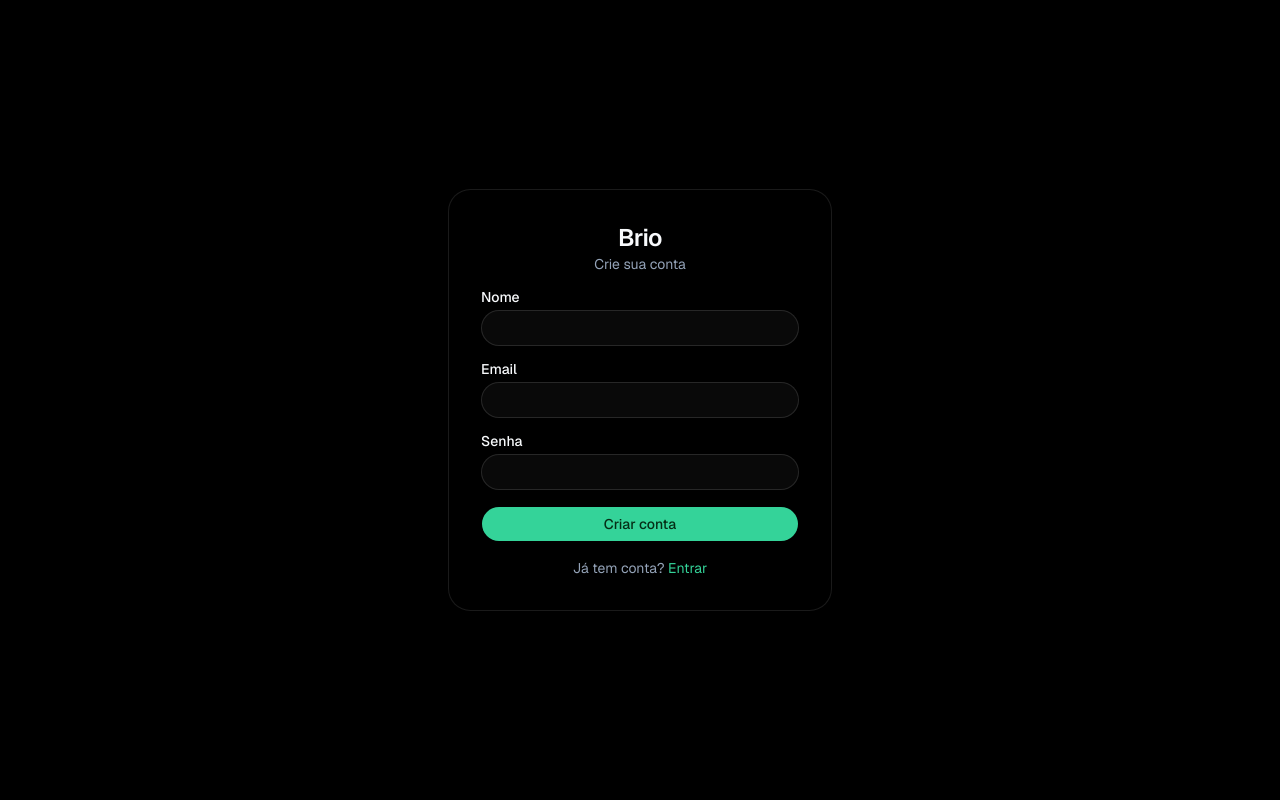
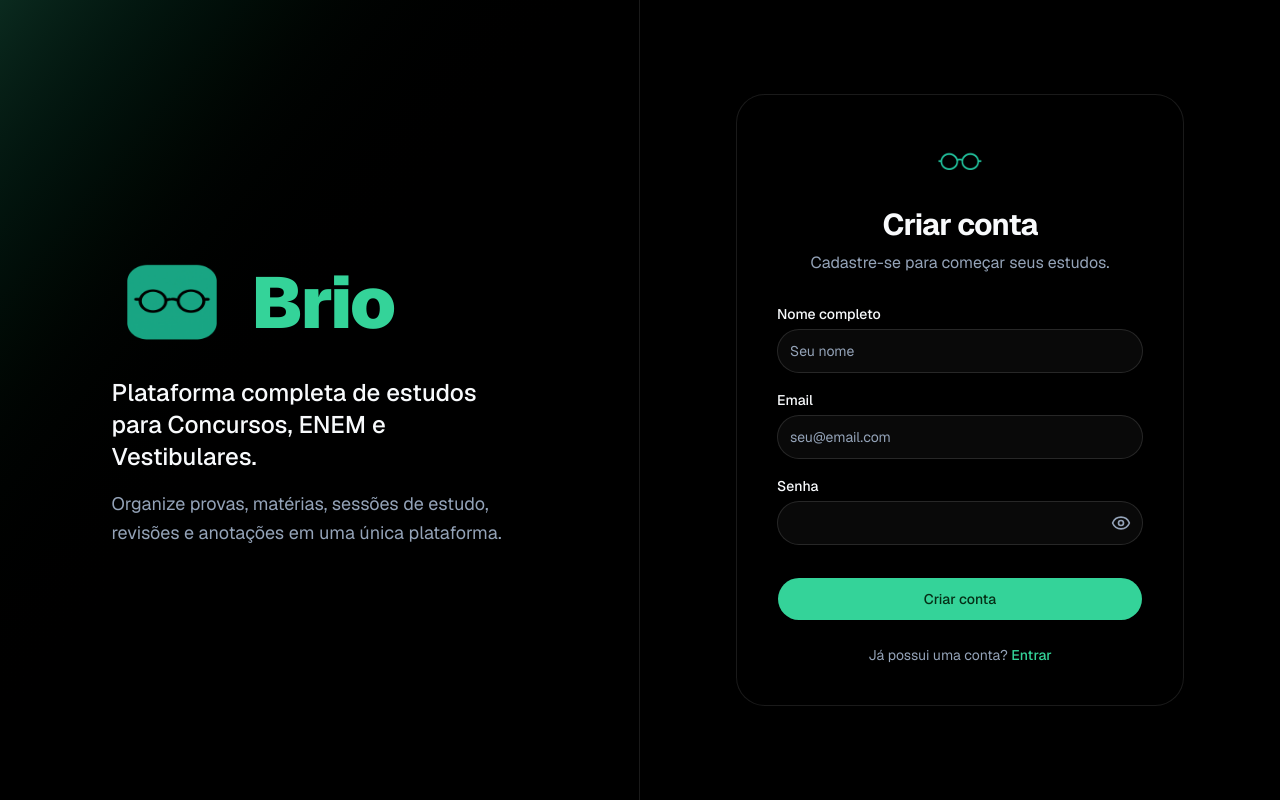
Before and after one commit to josephgabriel/Brio, a React (Vite) app in the folder brio-frontend/: page /registro in a window 1280 px wide. Built offline with nearby package versions, Linux system fonts and the light colour scheme.

Commit message:
melhorias nas telas de redefinição de senha e cadastro

```diff
--- a/brio-frontend/src/pages/EsqueciSenhaPage.tsx
+++ b/brio-frontend/src/pages/EsqueciSenhaPage.tsx
@@ -1,54 +1,122 @@
 import { type FormEvent, useState } from "react"
+import { Link } from "react-router-dom"
+import { useMutation } from "@tanstack/react-query"
+import { useForceDarkMode } from "@/hooks/useForceDarkMode"
+import logo3 from "@/assets/logo3.png"
+import logo2 from "@/assets/logo2.png"
 
 import { Button } from "@/components/ui/button"
 import { Input } from "@/components/ui/input"
 import { Label } from "@/components/ui/label"
 import { solicitarRedefinicaoSenha } from "@/features/auth/auth-api"
+import { ArrowLeft } from "lucide-react"
 
 export function EsqueciSenhaPage() {
+  useForceDarkMode()
+
   const [email, setEmail] = useState("")
   const [enviado, setEnviado] = useState(false)
 
-  // Ajustado o tipo do evento para FormEvent do React
-  async function handleSubmit(evento: FormEvent<HTMLFormElement>) {
+  const mutation = useMutation({
+    mutationFn: () => solicitarRedefinicaoSenha(email),
+    onSuccess: () => {
+      setEnviado(true)
+    },
+  })
+
+  function handleSubmit(evento: FormEvent<HTMLFormElement>) {
     evento.preventDefault()
-    await solicitarRedefinicaoSenha(email)
-    setEnviado(true)
+    mutation.mutate()
   }
 
   return (
-    /* Adicionado 'dark', fundo escuro 'bg-background' e texto claro 'text-foreground' */
-    <div className="dark flex min-h-screen items-center justify-center bg-background text-foreground">
+    <div className="flex min-h-screen bg-background">
+      {/* Lado esquerdo (idêntico ao Login) */}
+      <section className="relative hidden w-1/2 overflow-hidden lg:flex items-center justify-center border-r border-border">
+        <div className="absolute inset-0 bg-gradient-to-br from-primary/20 via-background to-background" />
+
+        <div className="relative max-w-lg px-12">
+          <div className="flex items-center gap-5">
+            <img src={logo3} alt="Brio" className="h-25 w-30" />
+            <h1 className="text-7xl font-black tracking-tight text-primary">
+              Brio
+            </h1>
+          </div>
+
+          <p className="mt-6 text-2xl font-medium">
+            Plataforma completa de estudos para Concursos, ENEM e Vestibulares.
+          </p>
+
+          <p className="mt-4 text-lg leading-relaxed text-muted-foreground">
+            Organize provas, matérias, sessões de estudo, revisões e anotações
+            em uma única plataforma.
+          </p>
+        </div>
+      </section>
+
+      {/* Lado direito (Card de Esqueci a Senha) */}
+      <section className="flex w-full items-center justify-center px-8 lg:w-1/2">
         <form
           onSubmit={handleSubmit}
-        className="flex w-full max-w-sm flex-col gap-4 rounded-xl border border-border bg-card p-8 shadow-lg"
+          className="w-full max-w-md rounded-2xl border border-border bg-card p-10 shadow-xl"
         >
-        <h1 className="text-xl font-semibold text-card-foreground">
-          Esqueci minha senha
-        </h1>
+          <div className="mb-8 flex flex-col items-center">
+            <img src={logo2} alt="Brio" className="mb-4 h-14 w-20" />
+            <h2 className="text-3xl font-bold">Recuperar senha</h2>
+            <p className="mt-2 text-center text-muted-foreground">
+              {enviado
+                ? "Instruções enviadas!"
+                : "Digite seu email para receber o link de redefinição."}
+            </p>
+          </div>
 
           {enviado ? (
-          <p className="text-sm text-muted-foreground">
-            Se esse email estiver cadastrado, você vai receber um link de redefinição.
+            <p className="text-center text-sm text-muted-foreground">
+              Se esse email estiver cadastrado, você receberá um link com as
+              instruções de redefinição em instantes.
             </p>
           ) : (
-          <>
-            <div className="flex flex-col gap-1.5">
+            <div className="space-y-5">
+              <div>
                 <Label htmlFor="email">Email</Label>
                 <Input
                   id="email"
                   type="email"
                   value={email}
                   onChange={(e) => setEmail(e.target.value)}
+                  className="mt-2 h-11"
+                  placeholder="seu@email.com"
                   required
                 />
               </div>
-            <Button type="submit" className="w-full">
-              Enviar link
+
+              {mutation.isError && (
+                <p className="text-sm text-destructive">
+                  Ocorreu um erro ao enviar o e-mail. Tente novamente.
+                </p>
+              )}
+
+              <Button
+                type="submit"
+                className="h-11 w-full"
+                disabled={mutation.isPending}
+              >
+                {mutation.isPending ? "Enviando..." : "Enviar link"}
               </Button>
-          </>
+            </div>
           )}
+
+          <div className="mt-8 text-center">
+            <Link
+              to="/login"
+              className="inline-flex items-center gap-2 text-sm font-medium text-primary hover:underline"
+            >
+              <ArrowLeft className="h-4 w-4" />
+              Voltar para o login
+            </Link>
+          </div>
         </form>
+      </section>
     </div>
   )
 }
--- a/brio-frontend/src/pages/RegisterPage.tsx
+++ b/brio-frontend/src/pages/RegisterPage.tsx
@@ -2,10 +2,13 @@ import { useState, type FormEvent } from "react"
 import { Link, useNavigate } from "react-router-dom"
 import { useMutation } from "@tanstack/react-query"
 import { useForceDarkMode } from "@/hooks/useForceDarkMode"
+import logo3 from "@/assets/logo3.png"
+import logo2 from "@/assets/logo2.png"
 
 import { Button } from "@/components/ui/button"
 import { Input } from "@/components/ui/input"
 import { Label } from "@/components/ui/label"
+import { Eye, EyeOff } from "lucide-react"
 
 const API_URL = import.meta.env.VITE_API_URL as string
 
@@ -24,9 +27,12 @@ async function registrarUsuario(nome: string, email: string, senha: string): Pro
 
 export function RegisterPage() {
   useForceDarkMode()
+
   const [nome, setNome] = useState("")
   const [email, setEmail] = useState("")
   const [senha, setSenha] = useState("")
+  const [mostrarSenha, setMostrarSenha] = useState(false)
+
   const navigate = useNavigate()
 
   const mutation = useMutation({
@@ -40,59 +46,125 @@ function handleSubmit(evento: FormEvent<HTMLFormElement>) {
   }
 
   return (
-    <div className="flex min-h-screen items-center justify-center bg-background">
+    <div className="flex min-h-screen bg-background">
+      {/* Lado esquerdo (idêntico ao Login) */}
+      <section className="relative hidden w-1/2 overflow-hidden lg:flex items-center justify-center border-r border-border">
+        <div className="absolute inset-0 bg-gradient-to-br from-primary/20 via-background to-background" />
+
+        <div className="relative max-w-lg px-12">
+          <div className="flex items-center gap-5">
+            <img src={logo3} alt="Brio" className="h-25 w-30" />
+            <h1 className="text-7xl font-black tracking-tight text-primary">
+              Brio
+            </h1>
+          </div>
+
+          <p className="mt-6 text-2xl font-medium">
+            Plataforma completa de estudos para Concursos, ENEM e Vestibulares.
+          </p>
+
+          <p className="mt-4 text-lg leading-relaxed text-muted-foreground">
+            Organize provas, matérias, sessões de estudo, revisões e anotações
+            em uma única plataforma.
+          </p>
+        </div>
+      </section>
+
+      {/* Lado direito (Card de Cadastro) */}
+      <section className="flex w-full items-center justify-center px-8 lg:w-1/2">
         <form
           onSubmit={handleSubmit}
-        className="flex w-full max-w-sm flex-col gap-4 rounded-xl border border-border bg-card p-8"
+          className="w-full max-w-md rounded-2xl border border-border bg-card p-10 shadow-xl"
         >
-        <div className="text-center">
-          <h1 className="text-2xl font-semibold">Brio</h1>
-          <p className="text-sm text-muted-foreground">Crie sua conta</p>
+          <div className="mb-8 flex flex-col items-center">
+            <img src={logo2} alt="Brio" className="mb-4 h-14 w-20" />
+            <h2 className="text-3xl font-bold">Criar conta</h2>
+            <p className="mt-2 text-muted-foreground">
+              Cadastre-se para começar seus estudos.
+            </p>
           </div>
 
-        <div className="flex flex-col gap-1.5">
-          <Label htmlFor="nome">Nome</Label>
-          <Input id="nome" value={nome} onChange={(e) => setNome(e.target.value)} required />
+          <div className="space-y-5">
+            <div>
+              <Label htmlFor="nome">Nome completo</Label>
+              <Input
+                id="nome"
+                type="text"
+                value={nome}
+                onChange={(e) => setNome(e.target.value)}
+                className="mt-2 h-11"
+                placeholder="Seu nome"
+                required
+              />
             </div>
 
-        <div className="flex flex-col gap-1.5">
+            <div>
               <Label htmlFor="email">Email</Label>
               <Input
                 id="email"
                 type="email"
                 value={email}
                 onChange={(e) => setEmail(e.target.value)}
+                className="mt-2 h-11"
+                placeholder="seu@email.com"
                 required
               />
             </div>
 
-        <div className="flex flex-col gap-1.5">
+            <div>
               <Label htmlFor="senha">Senha</Label>
+              <div className="relative mt-2">
                 <Input
                   id="senha"
-            type="password"
+                  type={mostrarSenha ? "text" : "password"}
                   minLength={8}
                   value={senha}
                   onChange={(e) => setSenha(e.target.value)}
+                  className="h-11 pr-10"
                   required
                 />
+
+                <button
+                  type="button"
+                  onClick={() => setMostrarSenha((v) => !v)}
+                  className="absolute inset-y-0 right-3 flex items-center text-muted-foreground hover:text-foreground"
+                  aria-label={mostrarSenha ? "Ocultar senha" : "Mostrar senha"}
+                >
+                  {mostrarSenha ? (
+                    <EyeOff className="h-5 w-5" />
+                  ) : (
+                    <Eye className="h-5 w-5" />
+                  )}
+                </button>
+              </div>
+            </div>
           </div>
 
           {mutation.isError && (
-          <p className="text-sm text-destructive">{mutation.error.message}</p>
+            <p className="mt-4 text-sm text-destructive">
+              {mutation.error.message}
+            </p>
           )}
 
-        <Button type="submit" disabled={mutation.isPending}>
+          <Button
+            type="submit"
+            className="mt-8 h-11 w-full"
+            disabled={mutation.isPending}
+          >
             {mutation.isPending ? "Criando conta..." : "Criar conta"}
           </Button>
 
-        <p className="text-center text-sm text-muted-foreground">
-          Já tem conta?{" "}
-          <Link to="/login" className="text-primary hover:underline">
+          <p className="mt-6 text-center text-sm text-muted-foreground">
+            Já possui uma conta?{" "}
+            <Link
+              to="/login"
+              className="font-medium text-primary hover:underline"
+            >
               Entrar
             </Link>
           </p>
         </form>
+      </section>
     </div>
   )
 }
```
Lines whose indentation alone changed are shown as unchanged.
